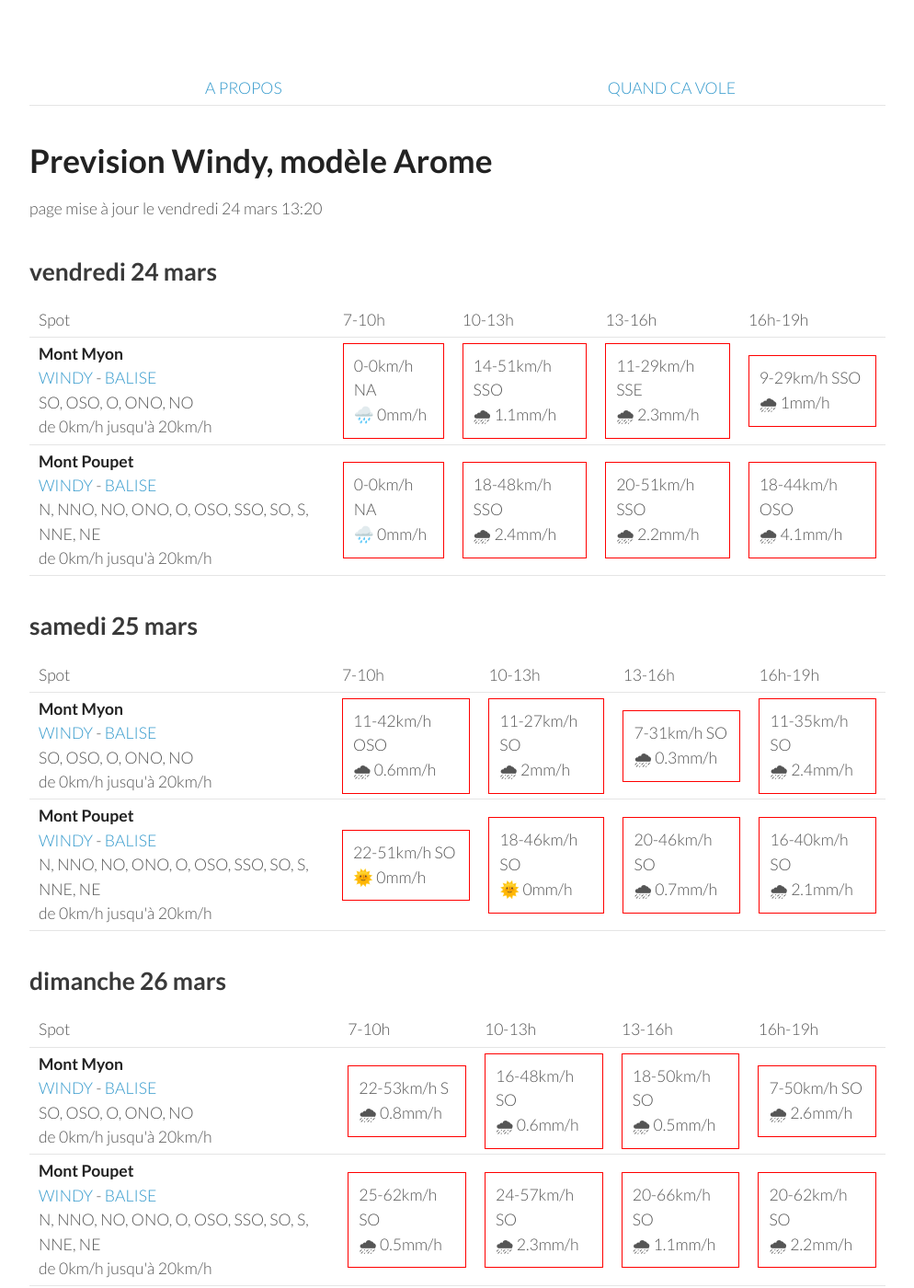
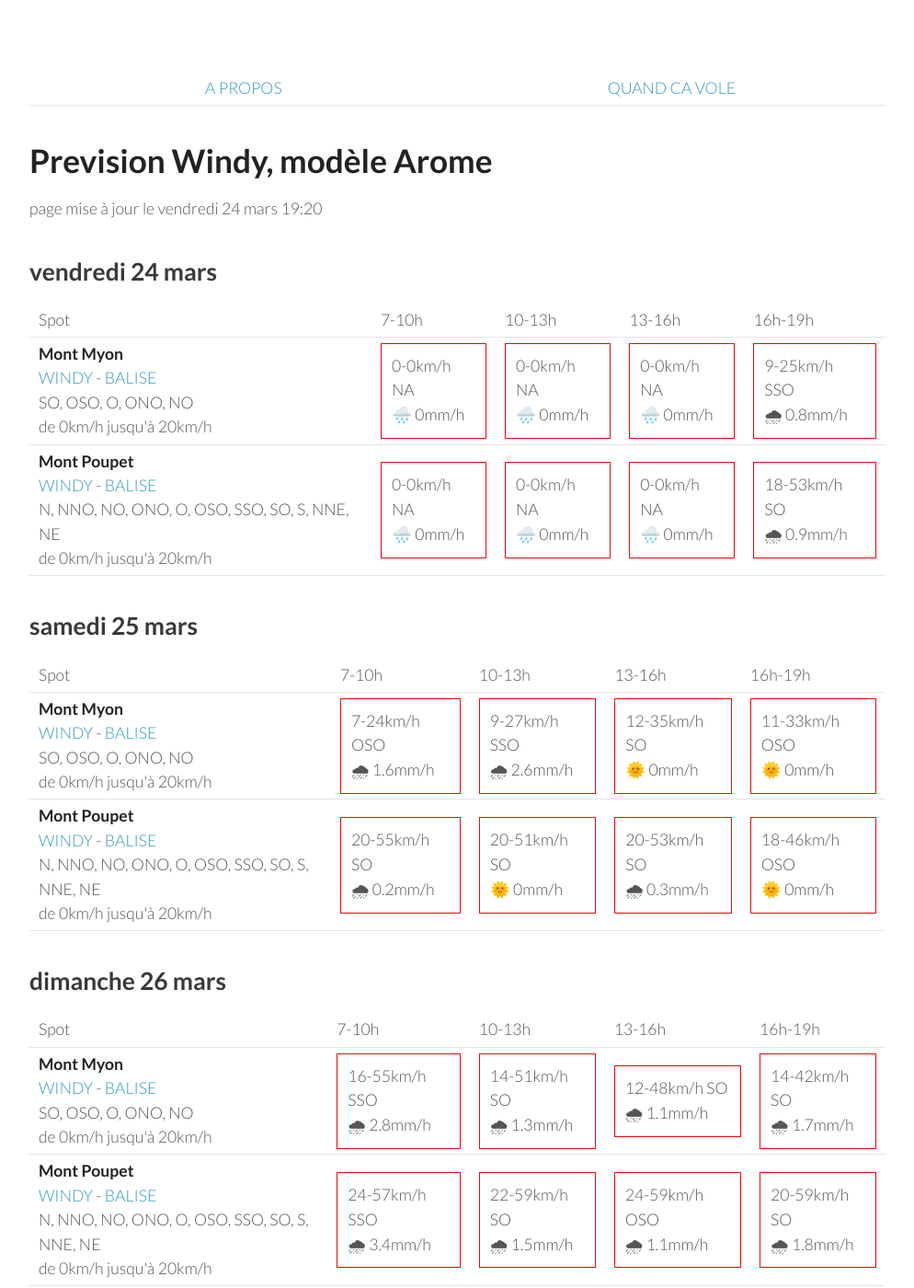
Before and after one commit to parapente-dans-le-nord/parapente-dans-le-nord.github.io, a Jekyll site: the page built from jura.markdown, in a window 1280 px wide and 1400 px high. Shown: the whole window at 92% size, without its empty margins (26-1020 px from the left). Built offline with Jekyll 4.4.1, drawn with Linux system fonts in a browser that asks for light colours; some of the changed text lies outside the part shown.

Commit message:
update index.markdown

```diff
--- a/jura.markdown
+++ b/jura.markdown
@@ -7,7 +7,7 @@ title:  "Tous les spots"
 {: .links}
 
 # Prevision Windy, modèle Arome
-page mise à jour le vendredi 24 mars 13:20
+page mise à jour le vendredi 24 mars 19:20
 
 ## vendredi 24 mars
 
@@ -25,18 +25,18 @@ page mise à jour le vendredi 24 mars 13:20
         <td><strong>Mont Myon</strong><br><a href="https://windy.com/46.331/5.397?45.898,5.394,8,m:eWoagj8">WINDY</a> - <span class=""><a href="http://www.balisemeteo.com/balise.php?idBalise=70">BALISE</a> </span><br> <span class="vent-favorable">SO, OSO, O, ONO, NO</span><br><span class="force-vent">de 0km/h jusqu'à 20km/h</span> </td>
 
             <td><div class="not-flyable"><p>0-0km/h NA</p><p>🌧️ 0mm/h</p></div></td>
-            <td><div class="not-flyable"><p>14-51km/h SSO</p><p>🌧 1.1mm/h</p></div></td>
-            <td><div class="not-flyable"><p>11-29km/h SSE</p><p>🌧 2.3mm/h</p></div></td>
-            <td><div class="not-flyable"><p>9-29km/h SSO</p><p>🌧 1mm/h</p></div></td>
+            <td><div class="not-flyable"><p>0-0km/h NA</p><p>🌧️ 0mm/h</p></div></td>
+            <td><div class="not-flyable"><p>0-0km/h NA</p><p>🌧️ 0mm/h</p></div></td>
+            <td><div class="not-flyable"><p>9-25km/h SSO</p><p>🌧 0.8mm/h</p></div></td>
 
     </tr>
 <tr>
         <td><strong>Mont Poupet</strong><br><a href="https://windy.com/46.970/5.876?46.541,5.876,8">WINDY</a> - <span class=""><a href="http://www.balisemeteo.com/balise.php?idBalise=92">BALISE</a> </span><br> <span class="vent-favorable">N, NNO, NO, ONO, O, OSO, SSO, SO, S, NNE, NE</span><br><span class="force-vent">de 0km/h jusqu'à 20km/h</span> </td>
 
             <td><div class="not-flyable"><p>0-0km/h NA</p><p>🌧️ 0mm/h</p></div></td>
-            <td><div class="not-flyable"><p>18-48km/h SSO</p><p>🌧 2.4mm/h</p></div></td>
-            <td><div class="not-flyable"><p>20-51km/h SSO</p><p>🌧 2.2mm/h</p></div></td>
-            <td><div class="not-flyable"><p>18-44km/h OSO</p><p>🌧 4.1mm/h</p></div></td>
+            <td><div class="not-flyable"><p>0-0km/h NA</p><p>🌧️ 0mm/h</p></div></td>
+            <td><div class="not-flyable"><p>0-0km/h NA</p><p>🌧️ 0mm/h</p></div></td>
+            <td><div class="not-flyable"><p>18-53km/h SO</p><p>🌧 0.9mm/h</p></div></td>
 
     </tr>
 
@@ -58,20 +58,20 @@ page mise à jour le vendredi 24 mars 13:20
 <tr>
         <td><strong>Mont Myon</strong><br><a href="https://windy.com/46.331/5.397?45.898,5.394,8,m:eWoagj8">WINDY</a> - <span class=""><a href="http://www.balisemeteo.com/balise.php?idBalise=70">BALISE</a> </span><br> <span class="vent-favorable">SO, OSO, O, ONO, NO</span><br><span class="force-vent">de 0km/h jusqu'à 20km/h</span> </td>
 
-            <td><div class="not-flyable"><p>11-42km/h OSO</p><p>🌧 0.6mm/h</p></div></td>
-            <td><div class="not-flyable"><p>11-27km/h SO</p><p>🌧 2mm/h</p></div></td>
-            <td><div class="not-flyable"><p>7-31km/h SO</p><p>🌧 0.3mm/h</p></div></td>
-            <td><div class="not-flyable"><p>11-35km/h SO</p><p>🌧 2.4mm/h</p></div></td>
+            <td><div class="not-flyable"><p>7-24km/h OSO</p><p>🌧 1.6mm/h</p></div></td>
+            <td><div class="not-flyable"><p>9-27km/h SSO</p><p>🌧 2.6mm/h</p></div></td>
+            <td><div class="not-flyable"><p>12-35km/h SO</p><p>🌞 0mm/h</p></div></td>
+            <td><div class="not-flyable"><p>11-33km/h OSO</p><p>🌞 0mm/h</p></div></td>
 
 
     </tr>
 <tr>
         <td><strong>Mont Poupet</strong><br><a href="https://windy.com/46.970/5.876?46.541,5.876,8">WINDY</a> - <span class=""><a href="http://www.balisemeteo.com/balise.php?idBalise=92">BALISE</a> </span><br> <span class="vent-favorable">N, NNO, NO, ONO, O, OSO, SSO, SO, S, NNE, NE</span><br><span class="force-vent">de 0km/h jusqu'à 20km/h</span> </td>
 
-            <td><div class="not-flyable"><p>22-51km/h SO</p><p>🌞 0mm/h</p></div></td>
-            <td><div class="not-flyable"><p>18-46km/h SO</p><p>🌞 0mm/h</p></div></td>
-            <td><div class="not-flyable"><p>20-46km/h SO</p><p>🌧 0.7mm/h</p></div></td>
-            <td><div class="not-flyable"><p>16-40km/h SO</p><p>🌧 2.1mm/h</p></div></td>
+            <td><div class="not-flyable"><p>20-55km/h SO</p><p>🌧 0.2mm/h</p></div></td>
+            <td><div class="not-flyable"><p>20-51km/h SO</p><p>🌞 0mm/h</p></div></td>
+            <td><div class="not-flyable"><p>20-53km/h SO</p><p>🌧 0.3mm/h</p></div></td>
+            <td><div class="not-flyable"><p>18-46km/h OSO</p><p>🌞 0mm/h</p></div></td>
 
 
     </tr>
@@ -94,20 +94,20 @@ page mise à jour le vendredi 24 mars 13:20
 <tr>
         <td><strong>Mont Myon</strong><br><a href="https://windy.com/46.331/5.397?45.898,5.394,8,m:eWoagj8">WINDY</a> - <span class=""><a href="http://www.balisemeteo.com/balise.php?idBalise=70">BALISE</a> </span><br> <span class="vent-favorable">SO, OSO, O, ONO, NO</span><br><span class="force-vent">de 0km/h jusqu'à 20km/h</span> </td>
 
-            <td><div class="not-flyable"><p>22-53km/h S</p><p>🌧 0.8mm/h</p></div></td>
-            <td><div class="not-flyable"><p>16-48km/h SO</p><p>🌧 0.6mm/h</p></div></td>
-            <td><div class="not-flyable"><p>18-50km/h SO</p><p>🌧 0.5mm/h</p></div></td>
-            <td><div class="not-flyable"><p>7-50km/h SO</p><p>🌧 2.6mm/h</p></div></td>
+            <td><div class="not-flyable"><p>16-55km/h SSO</p><p>🌧 2.8mm/h</p></div></td>
+            <td><div class="not-flyable"><p>14-51km/h SO</p><p>🌧 1.3mm/h</p></div></td>
+            <td><div class="not-flyable"><p>12-48km/h SO</p><p>🌧 1.1mm/h</p></div></td>
+            <td><div class="not-flyable"><p>14-42km/h SO</p><p>🌧 1.7mm/h</p></div></td>
 
 
     </tr>
 <tr>
         <td><strong>Mont Poupet</strong><br><a href="https://windy.com/46.970/5.876?46.541,5.876,8">WINDY</a> - <span class=""><a href="http://www.balisemeteo.com/balise.php?idBalise=92">BALISE</a> </span><br> <span class="vent-favorable">N, NNO, NO, ONO, O, OSO, SSO, SO, S, NNE, NE</span><br><span class="force-vent">de 0km/h jusqu'à 20km/h</span> </td>
 
-            <td><div class="not-flyable"><p>25-62km/h SO</p><p>🌧 0.5mm/h</p></div></td>
-            <td><div class="not-flyable"><p>24-57km/h SO</p><p>🌧 2.3mm/h</p></div></td>
-            <td><div class="not-flyable"><p>20-66km/h SO</p><p>🌧 1.1mm/h</p></div></td>
-            <td><div class="not-flyable"><p>20-62km/h SO</p><p>🌧 2.2mm/h</p></div></td>
+            <td><div class="not-flyable"><p>24-57km/h SSO</p><p>🌧 3.4mm/h</p></div></td>
+            <td><div class="not-flyable"><p>22-59km/h SO</p><p>🌧 1.5mm/h</p></div></td>
+            <td><div class="not-flyable"><p>24-59km/h OSO</p><p>🌧 1.1mm/h</p></div></td>
+            <td><div class="not-flyable"><p>20-59km/h SO</p><p>🌧 1.8mm/h</p></div></td>
 
 
     </tr>
@@ -130,20 +130,20 @@ page mise à jour le vendredi 24 mars 13:20
 <tr>
         <td><strong>Mont Poupet</strong><br><a href="https://windy.com/46.970/5.876?46.541,5.876,8">WINDY</a> - <span class=""><a href="http://www.balisemeteo.com/balise.php?idBalise=92">BALISE</a> </span><br> <span class="vent-favorable">N, NNO, NO, ONO, O, OSO, SSO, SO, S, NNE, NE</span><br><span class="force-vent">de 0km/h jusqu'à 20km/h</span> </td>
 
-            <td><div class="not-flyable"><p>9-22km/h NO</p><p>🌧 2.9mm/h</p></div></td>
-            <td><div class="not-flyable"><p>16-38km/h N</p><p>🌧 2.5mm/h</p></div></td>
-            <td><div class="not-flyable"><p>18-42km/h N</p><p>🌧 0.2mm/h</p></div></td>
-            <td><div class="not-flyable"><p>16-40km/h NNO</p><p>🌞 0mm/h</p></div></td>
+            <td><div class="not-flyable"><p>11-27km/h NO</p><p>🌧 2.3mm/h</p></div></td>
+            <td><div class="not-flyable"><p>14-37km/h N</p><p>🌧 2.4mm/h</p></div></td>
+            <td><div class="not-flyable"><p>16-38km/h N</p><p>🌞 0mm/h</p></div></td>
+            <td><div class="not-flyable"><p>14-40km/h N</p><p>🌞 0mm/h</p></div></td>
 
 
     </tr>
 <tr>
         <td><strong>Mont Myon</strong><br><a href="https://windy.com/46.331/5.397?45.898,5.394,8,m:eWoagj8">WINDY</a> - <span class=""><a href="http://www.balisemeteo.com/balise.php?idBalise=70">BALISE</a> </span><br> <span class="vent-favorable">SO, OSO, O, ONO, NO</span><br><span class="force-vent">de 0km/h jusqu'à 20km/h</span> </td>
 
-            <td><div class="not-flyable"><p>11-31km/h NO</p><p>🌧 1.6mm/h</p></div></td>
-            <td><div class="not-flyable"><p>16-38km/h N</p><p>🌧 2.7mm/h</p></div></td>
-            <td><div class="not-flyable"><p>18-40km/h N</p><p>🌧 0.9mm/h</p></div></td>
-            <td><div class="not-flyable"><p>20-46km/h N</p><p>🌞 0mm/h</p></div></td>
+            <td><div class="not-flyable"><p>9-29km/h NO</p><p>🌧 1.9mm/h</p></div></td>
+            <td><div class="not-flyable"><p>18-40km/h N</p><p>🌧 1.8mm/h</p></div></td>
+            <td><div class="not-flyable"><p>18-40km/h N</p><p>🌞 0mm/h</p></div></td>
+            <td><div class="not-flyable"><p>20-44km/h N</p><p>🌞 0mm/h</p></div></td>
 
 
     </tr>
```
